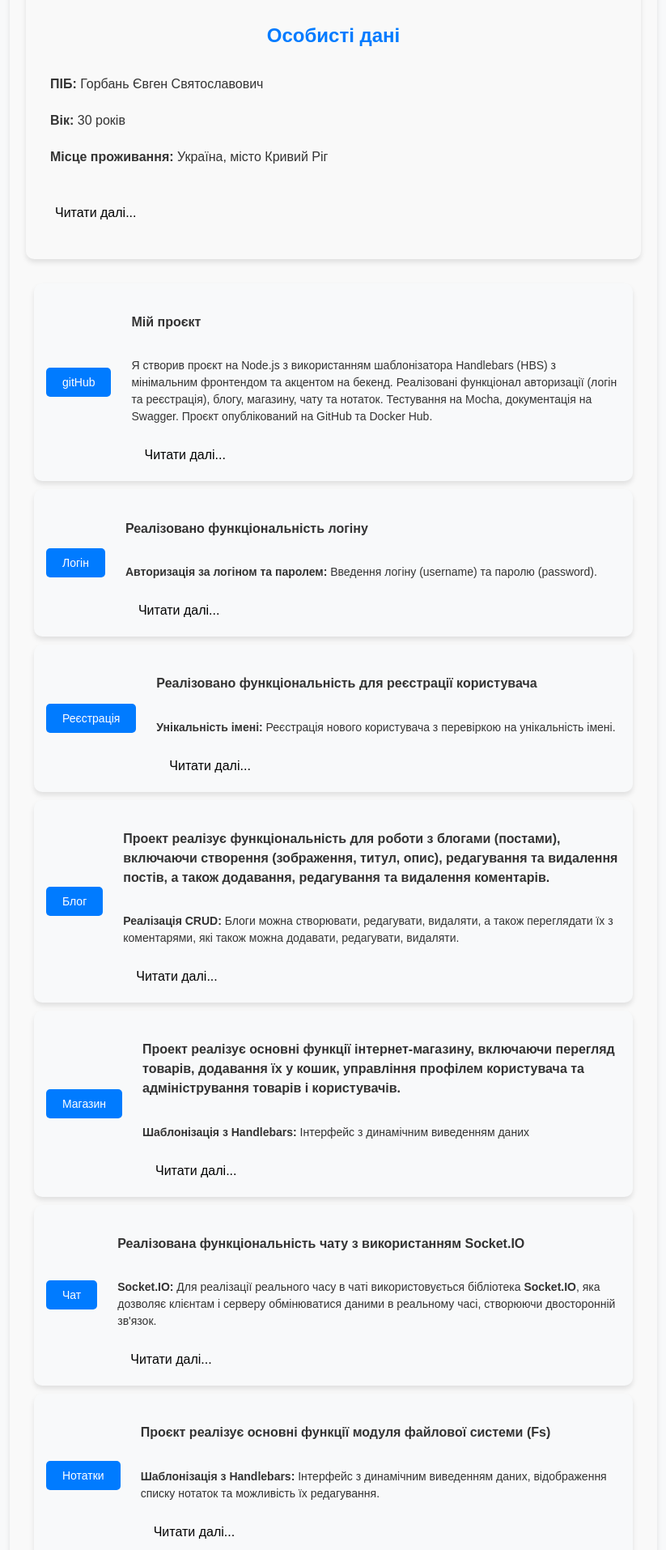
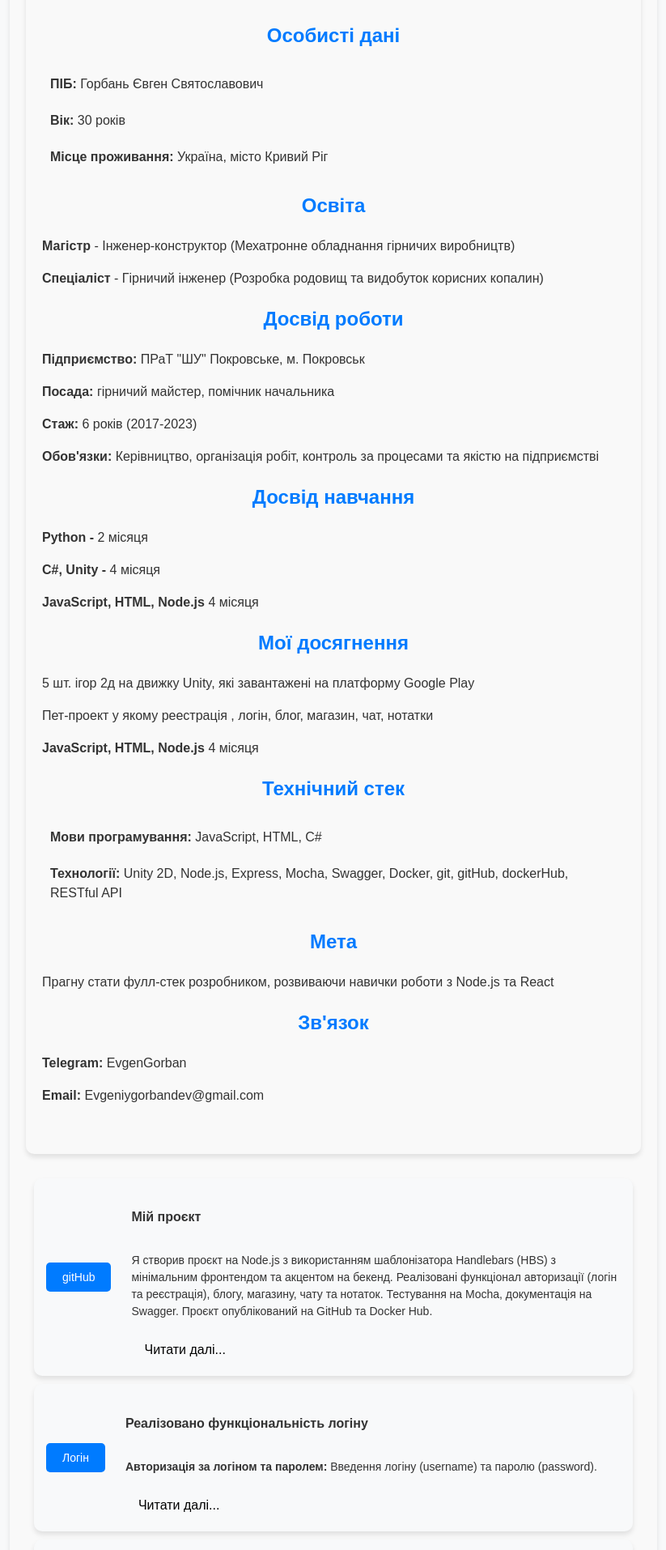
Before and after one commit to Evgeniy-Gorban/MyResume, a Node server app: page / in a window 1280 px wide. Shown: the part 764-2678 px from the top of the page at 81% size, without its empty margins (228-1051 px from the left). Run offline with Node 20, Linux system fonts and the light colour scheme; some libraries are stand-ins or nearby versions.

Commit message:
Resume change last

```diff
--- a/views/resume/resume.hbs
+++ b/views/resume/resume.hbs
@@ -12,7 +12,6 @@
         <li><strong>Місце проживання:</strong> Україна, місто Кривий Ріг</li>
       </ul>
     </div>
-    <div class="extra-hideRows">
     <div class="resume-section">
       <h2>Освіта</h2>
       <p><strong>Магістр</strong> - Інженер-конструктор (Мехатронне обладнання гірничих виробництв)</p>
@@ -55,8 +54,6 @@
       <p><strong>Telegram:</strong> EvgenGorban</p>
       <p><strong>Email:</strong> Evgeniygorbandev@gmail.com</p>
     </div>
-    </div>
-    <button class="show-more-button">Читати далі...</button>
   </div>
 </div>
 <div class="action-list">
```
Lines whose indentation alone changed are shown as unchanged.
